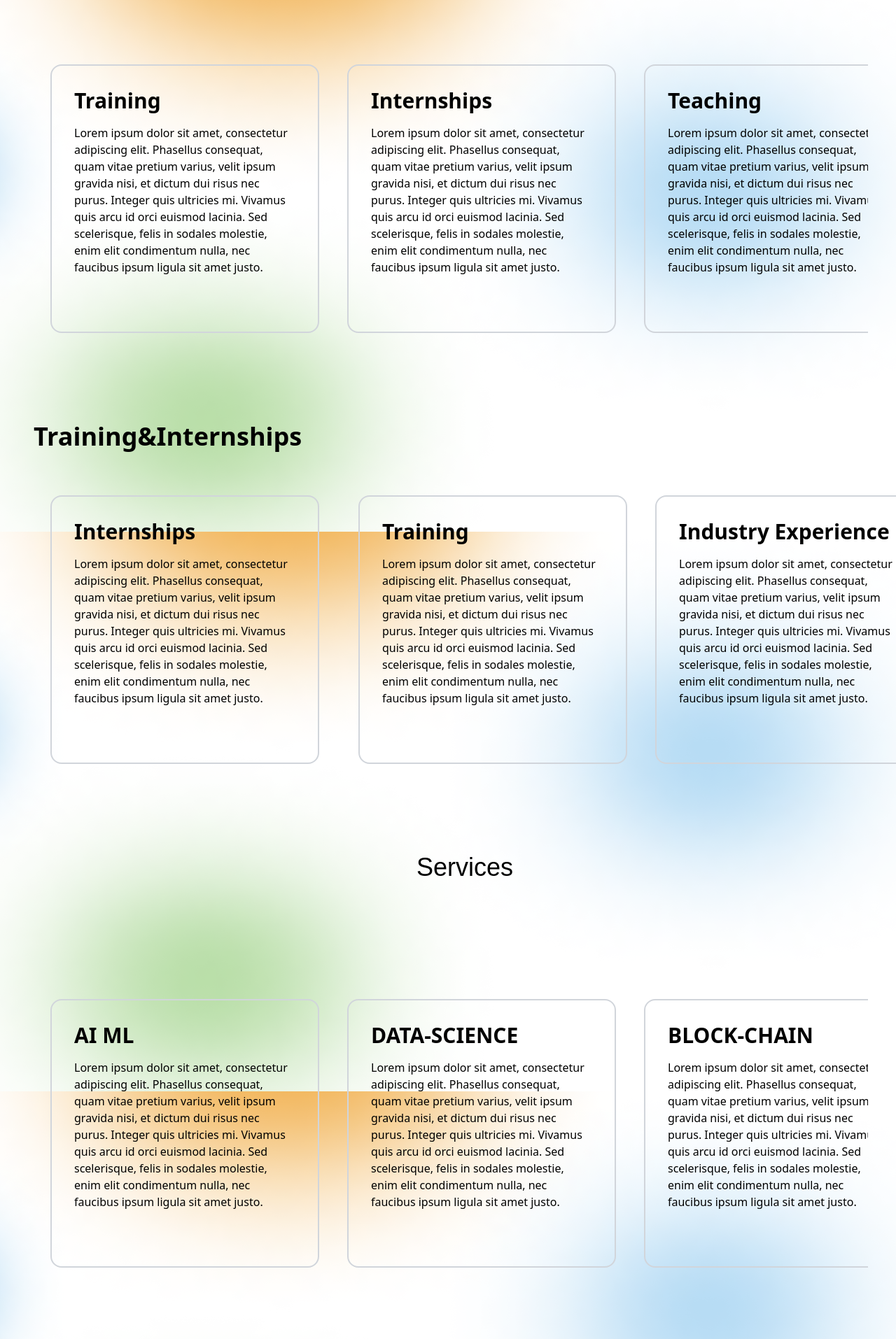
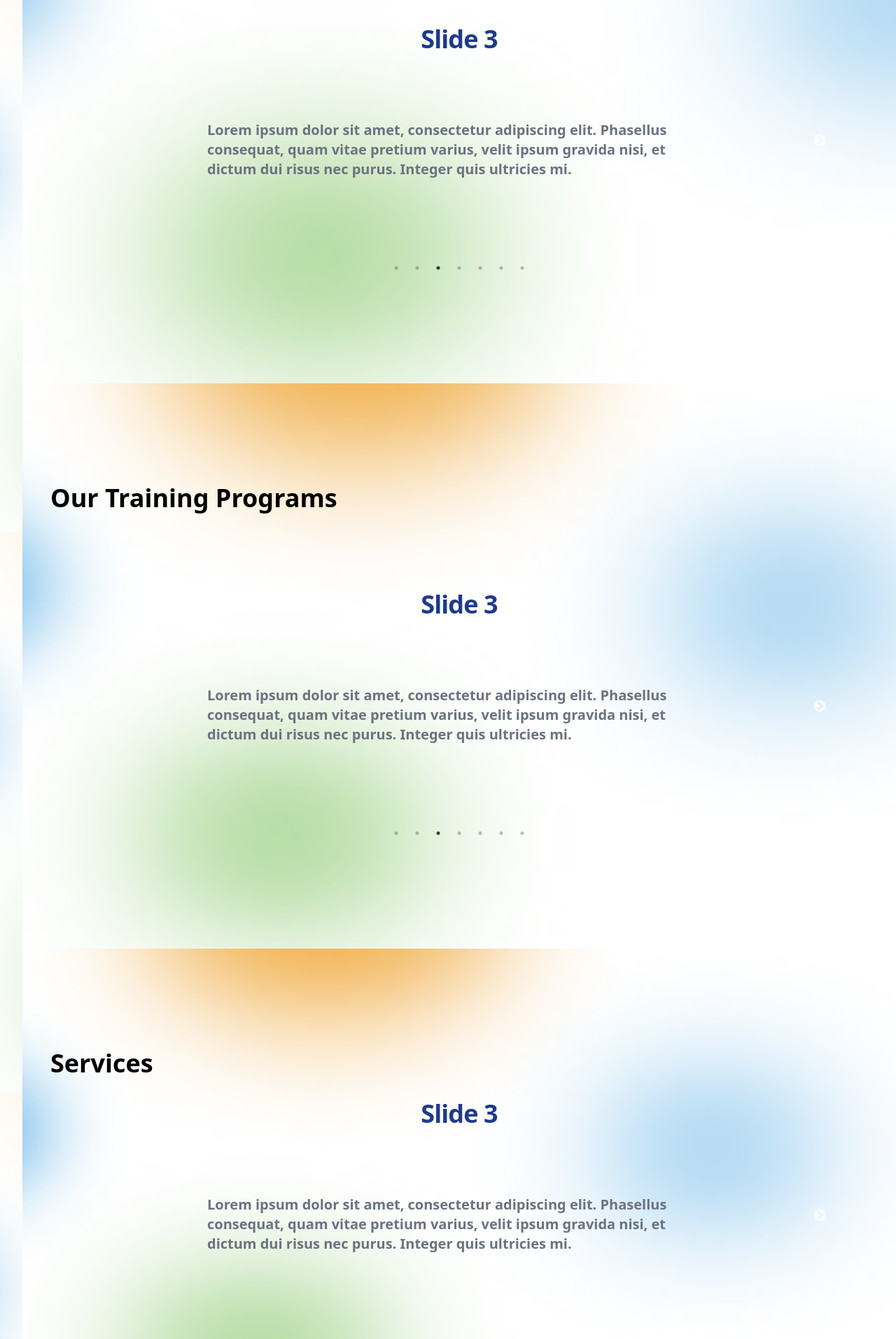
Before and after one commit to CKPRASHANTH07/Sample-Startup-app, a React (Create React App) app: page / in a window 1280 px wide. Shown: the part 840-2754 px from the top of the page at 70% size. Built offline with nearby package versions, Linux system fonts and the light colour scheme; what @shrutibalasa/tailwind-grid-auto-fit would draw is missing.

Commit message:
modified:   src/UIcomp/Navbar.js 	modified:   src/chunkpages/Cards.js     modified:   src/chunkpages/Domains.js 	modified:   src/chunkpages/Stats.js 	modified:   src/chunkpages/Trainings&intens.js

```diff
--- a/src/chunkpages/Domains.js
+++ b/src/chunkpages/Domains.js
@@ -1,46 +1,87 @@
-import React from 'react'
+import React from 'react';
+import Slider from 'react-slick';
+import 'slick-carousel/slick/slick.css';
+import 'slick-carousel/slick/slick-theme.css';
 
 const Domains = () => {
+  const data = [
+    {
+      title: 'Slide 1',
+      desc: 'Lorem ipsum dolor sit amet, consectetur adipiscing elit. Phasellus consequat, quam vitae pretium varius, velit ipsum gravida nisi, et dictum dui risus nec purus. Integer quis ultricies mi.',
+    },
+    {
+      title: 'Slide 2',
+      desc: 'Lorem ipsum dolor sit amet, consectetur adipiscing elit. Phasellus consequat, quam vitae pretium varius, velit ipsum gravida nisi, et dictum dui risus nec purus. Integer quis ultricies mi.',
+    },
+    {
+      title: 'Slide 3',
+      desc: 'Lorem ipsum dolor sit amet, consectetur adipiscing elit. Phasellus consequat, quam vitae pretium varius, velit ipsum gravida nisi, et dictum dui risus nec purus. Integer quis ultricies mi.',
+    },
+    {
+      title: 'Slide 4',
+      desc: 'Lorem ipsum dolor sit amet, consectetur adipiscing elit. Phasellus consequat, quam vitae pretium varius, velit ipsum gravida nisi, et dictum dui risus nec purus. Integer quis ultricies mi.',
+    },
+    {
+      title: 'Slide 5',
+      desc: 'Lorem ipsum dolor sit amet, consectetur adipiscing elit. Phasellus consequat, quam vitae pretium varius, velit ipsum gravida nisi, et dictum dui risus nec purus. Integer quis ultricies mi.',
+    },
+    {
+      title: 'Slide 6',
+      desc: 'Lorem ipsum dolor sit amet, consectetur adipiscing elit. Phasellus consequat, quam vitae pretium varius, velit ipsum gravida nisi, et dictum dui risus nec purus. Integer quis ultricies mi.',
+    },
+    {
+      title: 'Slide 7',
+      desc: 'Lorem ipsum dolor sit amet, consectetur adipiscing elit. Phasellus consequat, quam vitae pretium varius, velit ipsum gravida nisi, et dictum dui risus nec purus. Integer quis ultricies mi.',
+    },
+  ];
+
+  const settings = {
+    className: 'center',
+    centerMode: true,
+    dots: true,
+    infinite: true,
+    speed: 1000,
+    centerPadding: '60px',
+    cssEase: 'linear',
+    autoplaySpeed: 2500,
+    autoplay: true,
+    slidesToShow: 1,
+    slidesToScroll: 1,
+    responsive: [
+      {
+        breakpoint: 768,
+        settings: {
+          slidesToShow: 1,
+          slidesToScroll: 1,
+          centerMode: false,
+        }
+      },
+      {
+        breakpoint: 1024,
+        settings: {
+          slidesToShow: 2,
+          slidesToScroll: 2,
+          centerMode: false,
+        }
+      },
+    ],
+  };
+
   return (
-    <main className=" h-fit md:flex-row w-96 md:w-full pt-32">
-    {/* Title */}
-<h1 className="pl-4 text-4xl text-center font-Poppins">Services</h1>
-<div className=" flex flex-col py-32 space-x-12 lg:flex-row lg:px-10">
-{/* Hero image */}
+    <section className="grid gap-4 w-full py-32 bgcolor">
+      <h1 className="grid my-4 text-4xl pl-10 font-bold ">Services</h1>
+      <div className="h-96 sm:w-[600px] md:w-[800px] lg:w-[1000px] w-96  gap-20 mx-auto">
+        <Slider {...settings}>
+          {data.map((item, index) => (
+            <div key={index} className="text-gray-500 sm:text-lg :text-gray-400">
+              <h2 className="mb-4 text-4xl font-extrabold tracking-tight text-center text-blue-900 :text-white">{item.title}</h2>
+              <p className="mb-8 font-semibold p-20 lg:text-xl">{item.desc}</p>
+            </div>
+          ))}
+        </Slider>
+      </div>
+    </section>
+  );
+};
 
-{/*  content */}
-<div className=" items-start w-full  flex flex-rows lg:flex-col overflow-hidden overflow-x-auto pt-10">
-<div className="flex gap-x-10">
-<div className="border-2 p-8 border-gray-300 rounded-2xl h-96 w-96">
-<h1 className="text-3xl pb-4 font-bold">AI ML</h1>
-<p>Lorem ipsum dolor sit amet, consectetur adipiscing elit. Phasellus consequat, quam vitae pretium varius, velit ipsum gravida nisi, et dictum dui risus nec purus. Integer quis ultricies mi. Vivamus quis arcu id orci euismod lacinia. Sed scelerisque, felis in sodales molestie, enim elit condimentum nulla, nec faucibus ipsum ligula sit amet justo.</p>
-</div>
-<div className="border-2 p-8 border-gray-300 rounded-2xl h-96 w-96">
-<h1 className="text-3xl pb-4 font-bold">DATA-SCIENCE</h1>
-<p>Lorem ipsum dolor sit amet, consectetur adipiscing elit. Phasellus consequat, quam vitae pretium varius, velit ipsum gravida nisi, et dictum dui risus nec purus. Integer quis ultricies mi. Vivamus quis arcu id orci euismod lacinia. Sed scelerisque, felis in sodales molestie, enim elit condimentum nulla, nec faucibus ipsum ligula sit amet justo.</p>
-</div>
-<div className="border-2 p-8 border-gray-300 rounded-2xl h-96 w-96">
-<h1 className="text-3xl pb-4 font-bold">BLOCK-CHAIN</h1>
-<p>Lorem ipsum dolor sit amet, consectetur adipiscing elit. Phasellus consequat, quam vitae pretium varius, velit ipsum gravida nisi, et dictum dui risus nec purus. Integer quis ultricies mi. Vivamus quis arcu id orci euismod lacinia. Sed scelerisque, felis in sodales molestie, enim elit condimentum nulla, nec faucibus ipsum ligula sit amet justo.</p>
-</div>
-<div className="border-2 p-8 border-gray-300 rounded-2xl h-96 w-96">
-<h1 className="text-3xl pb-4 font-bold">CYBER-SECURITY</h1>
-<p>Lorem ipsum dolor sit amet, consectetur adipiscing elit. Phasellus consequat, quam vitae pretium varius, velit ipsum gravida nisi, et dictum dui risus nec purus. Integer quis ultricies mi. Vivamus quis arcu id orci euismod lacinia. Sed scelerisque, felis in sodales molestie, enim elit condimentum nulla, nec faucibus ipsum ligula sit amet justo.</p>
-</div>
-<div className="border-2 p-8 border-gray-300 rounded-2xl h-96 w-96">
-<h1 className="text-3xl pb-4 font-bold">FULL-STACK</h1>
-<p>Lorem ipsum dolor sit amet, consectetur adipiscing elit. Phasellus consequat, quam vitae pretium varius, velit ipsum gravida nisi, et dictum dui risus nec purus. Integer quis ultricies mi. Vivamus quis arcu id orci euismod lacinia. Sed scelerisque, felis in sodales molestie, enim elit condimentum nulla, nec faucibus ipsum ligula sit amet justo.</p>
-</div>
-<div className="border-2 p-8 border-gray-300 rounded-2xl h-96 w-96">
-<h1 className="text-3xl pb-4 font-bold">DEV-OPS</h1>
-<p>Lorem ipsum dolor sit amet, consectetur adipiscing elit. Phasellus consequat, quam vitae pretium varius, velit ipsum gravida nisi, et dictum dui risus nec purus. Integer quis ultricies mi. Vivamus quis arcu id orci euismod lacinia. Sed scelerisque, felis in sodales molestie, enim elit condimentum nulla, nec faucibus ipsum ligula sit amet justo.</p>
-</div>
-
-</div>
-  </div>
-</div>
-</main>
-  )
-}
-
-export default Domains
+export default Domains;
--- a/src/chunkpages/Stats.js
+++ b/src/chunkpages/Stats.js
@@ -1,40 +1,90 @@
-import React from "react";
 
-export default function Stats() {
-  return (
-    <main className=" h-fit md:flex-row w-96 md:w-full pt-32">
-            {/* Title */}
-        <h1 className="pl-4 text-4xl text-center font-Poppins">What we done ?</h1>
-        <h2 className="pl-6 pt-4 lg:px-56 text-center text-blue-950 font-semibold">Introducing "Altruisty" - your compass to meaningful tech solutions! We're a startup dedicated to crafting innovative software solutions that make a difference. With Altruisty, your journey to impactful digital transformation begins. Join us as we navigate the tech landscape together, creating solutions that empower and inspire. Welcome to Altruisty - where purpose meets technology!</h2>
-      <div className=" flex flex-col py-32 space-x-12 lg:flex-row lg:px-10">
+           import React from 'react';
+        import Slider from 'react-slick';
+        import 'slick-carousel/slick/slick.css';
+        import 'slick-carousel/slick/slick-theme.css';
 
-        {/*  content */}
-        <div className=" items-start w-full  flex flex-rows lg:flex-col overflow-hidden overflow-x-auto pt-10">
-        <div className="flex gap-x-10">
-      <div className="border-2 p-8 border-gray-300 rounded-2xl h-96 w-96">
-        <h1 className="text-3xl pb-4 font-bold">Training</h1>
-        <p>Lorem ipsum dolor sit amet, consectetur adipiscing elit. Phasellus consequat, quam vitae pretium varius, velit ipsum gravida nisi, et dictum dui risus nec purus. Integer quis ultricies mi. Vivamus quis arcu id orci euismod lacinia. Sed scelerisque, felis in sodales molestie, enim elit condimentum nulla, nec faucibus ipsum ligula sit amet justo.</p>
-      </div>
-      <div className="border-2 p-8 border-gray-300 rounded-2xl h-96 w-96">
-        <h1 className="text-3xl pb-4 font-bold">Internships</h1>
-        <p>Lorem ipsum dolor sit amet, consectetur adipiscing elit. Phasellus consequat, quam vitae pretium varius, velit ipsum gravida nisi, et dictum dui risus nec purus. Integer quis ultricies mi. Vivamus quis arcu id orci euismod lacinia. Sed scelerisque, felis in sodales molestie, enim elit condimentum nulla, nec faucibus ipsum ligula sit amet justo.</p>
-      </div>
-      <div className="border-2 p-8 border-gray-300 rounded-2xl h-96 w-96">
-        <h1 className="text-3xl pb-4 font-bold">Teaching</h1>
-        <p>Lorem ipsum dolor sit amet, consectetur adipiscing elit. Phasellus consequat, quam vitae pretium varius, velit ipsum gravida nisi, et dictum dui risus nec purus. Integer quis ultricies mi. Vivamus quis arcu id orci euismod lacinia. Sed scelerisque, felis in sodales molestie, enim elit condimentum nulla, nec faucibus ipsum ligula sit amet justo.</p>
-      </div>
-      <div className="border-2 p-8 border-gray-300 rounded-2xl h-96 w-96">
-        <h1 className="text-3xl pb-4 font-bold">Help startups</h1>
-        <p>Lorem ipsum dolor sit amet, consectetur adipiscing elit. Phasellus consequat, quam vitae pretium varius, velit ipsum gravida nisi, et dictum dui risus nec purus. Integer quis ultricies mi. Vivamus quis arcu id orci euismod lacinia. Sed scelerisque, felis in sodales molestie, enim elit condimentum nulla, nec faucibus ipsum ligula sit amet justo.</p>
-      </div>
-      <div className="border-2 p-8 border-gray-300 rounded-2xl h-96 w-96">
-        <h1 className="text-3xl pb-4 font-bold">Best training</h1>
-        <p>Lorem ipsum dolor sit amet, consectetur adipiscing elit. Phasellus consequat, quam vitae pretium varius, velit ipsum gravida nisi, et dictum dui risus nec purus. Integer quis ultricies mi. Vivamus quis arcu id orci euismod lacinia. Sed scelerisque, felis in sodales molestie, enim elit condimentum nulla, nec faucibus ipsum ligula sit amet justo.</p>
-      </div>
+        const Stats = () => {
+          const data = [
+            {
+              title: 'Slide 1',
+              desc: 'Lorem ipsum dolor sit amet, consectetur adipiscing elit. Phasellus consequat, quam vitae pretium varius, velit ipsum gravida nisi, et dictum dui risus nec purus. Integer quis ultricies mi.',
+            },
+            {
+              title: 'Slide 2',
+              desc: 'Lorem ipsum dolor sit amet, consectetur adipiscing elit. Phasellus consequat, quam vitae pretium varius, velit ipsum gravida nisi, et dictum dui risus nec purus. Integer quis ultricies mi.',
+            },
+            {
+              title: 'Slide 3',
+              desc: 'Lorem ipsum dolor sit amet, consectetur adipiscing elit. Phasellus consequat, quam vitae pretium varius, velit ipsum gravida nisi, et dictum dui risus nec purus. Integer quis ultricies mi.',
+            },
+            {
+              title: 'Slide 4',
+              desc: 'Lorem ipsum dolor sit amet, consectetur adipiscing elit. Phasellus consequat, quam vitae pretium varius, velit ipsum gravida nisi, et dictum dui risus nec purus. Integer quis ultricies mi.',
+            },
+            {
+              title: 'Slide 5',
+              desc: 'Lorem ipsum dolor sit amet, consectetur adipiscing elit. Phasellus consequat, quam vitae pretium varius, velit ipsum gravida nisi, et dictum dui risus nec purus. Integer quis ultricies mi.',
+            },
+            {
+              title: 'Slide 6',
+              desc: 'Lorem ipsum dolor sit amet, consectetur adipiscing elit. Phasellus consequat, quam vitae pretium varius, velit ipsum gravida nisi, et dictum dui risus nec purus. Integer quis ultricies mi.',
+            },
+            {
+              title: 'Slide 7',
+              desc: 'Lorem ipsum dolor sit amet, consectetur adipiscing elit. Phasellus consequat, quam vitae pretium varius, velit ipsum gravida nisi, et dictum dui risus nec purus. Integer quis ultricies mi.',
+            },
+          ];
 
-    </div>
-          </div>
-      </div>
-    </main>
-  );
-}
+          const settings = {
+            className: 'center',
+            centerMode: true,
+            dots: true,
+            infinite: true,
+            speed: 1000,
+            centerPadding: '60px',
+            cssEase: 'linear',
+            autoplaySpeed: 2500,
+            autoplay: true,
+            slidesToShow: 1,
+            slidesToScroll: 1,
+            responsive: [
+              {
+                breakpoint: 768,
+                settings: {
+                  slidesToShow: 1,
+                  slidesToScroll: 1,
+                  centerMode: false,
+                }
+              },
+              {
+                breakpoint: 1024,
+                settings: {
+                  slidesToShow: 2,
+                  slidesToScroll: 2,
+                  centerMode: false,
+                }
+              },
+            ],
+          };
+
+          return (
+            <section className="grid gap-4 w-full py-32 bgcolor">
+               <h1 className="pl-4 text-4xl text-center font-Poppins">What we done ?</h1>
+        <h2 className="pl-6 pt-4 lg:px-56 text-center text-blue-950 pb-20 font-semibold">Introducing "Altruisty" - your compass to meaningful tech solutions! We're a startup dedicated to crafting innovative software solutions that make a difference. With Altruisty, your journey to impactful digital transformation begins. Join us as we navigate the tech landscape together, creating solutions that empower and inspire. Welcome to Altruisty - where purpose meets technology!</h2>
+
+              <div className="h-96 sm:w-[600px] md:w-[800px] lg:w-[1000px] w-96  gap-20 mx-auto">
+                <Slider {...settings}>
+                  {data.map((item, index) => (
+                    <div key={index} className="text-gray-500 sm:text-lg :text-gray-400">
+                      <h2 className="mb-4 text-4xl font-extrabold tracking-tight text-center text-blue-900 :text-white">{item.title}</h2>
+                      <p className="mb-8 font-semibold p-20 lg:text-xl">{item.desc}</p>
+                    </div>
+                  ))}
+                </Slider>
+              </div>
+            </section>
+          );
+        };
+
+        export default Stats;
--- a/src/chunkpages/Trainings&intens.js
+++ b/src/chunkpages/Trainings&intens.js
@@ -1,47 +1,87 @@
-import React from 'react'
+import React from 'react';
+import Slider from 'react-slick';
+import 'slick-carousel/slick/slick.css';
+import 'slick-carousel/slick/slick-theme.css';
 
-const Trainingsintens = () => {
+const Trainingintern = () => {
+  const data = [
+    {
+      title: 'Slide 1',
+      desc: 'Lorem ipsum dolor sit amet, consectetur adipiscing elit. Phasellus consequat, quam vitae pretium varius, velit ipsum gravida nisi, et dictum dui risus nec purus. Integer quis ultricies mi.',
+    },
+    {
+      title: 'Slide 2',
+      desc: 'Lorem ipsum dolor sit amet, consectetur adipiscing elit. Phasellus consequat, quam vitae pretium varius, velit ipsum gravida nisi, et dictum dui risus nec purus. Integer quis ultricies mi.',
+    },
+    {
+      title: 'Slide 3',
+      desc: 'Lorem ipsum dolor sit amet, consectetur adipiscing elit. Phasellus consequat, quam vitae pretium varius, velit ipsum gravida nisi, et dictum dui risus nec purus. Integer quis ultricies mi.',
+    },
+    {
+      title: 'Slide 4',
+      desc: 'Lorem ipsum dolor sit amet, consectetur adipiscing elit. Phasellus consequat, quam vitae pretium varius, velit ipsum gravida nisi, et dictum dui risus nec purus. Integer quis ultricies mi.',
+    },
+    {
+      title: 'Slide 5',
+      desc: 'Lorem ipsum dolor sit amet, consectetur adipiscing elit. Phasellus consequat, quam vitae pretium varius, velit ipsum gravida nisi, et dictum dui risus nec purus. Integer quis ultricies mi.',
+    },
+    {
+      title: 'Slide 6',
+      desc: 'Lorem ipsum dolor sit amet, consectetur adipiscing elit. Phasellus consequat, quam vitae pretium varius, velit ipsum gravida nisi, et dictum dui risus nec purus. Integer quis ultricies mi.',
+    },
+    {
+      title: 'Slide 7',
+      desc: 'Lorem ipsum dolor sit amet, consectetur adipiscing elit. Phasellus consequat, quam vitae pretium varius, velit ipsum gravida nisi, et dictum dui risus nec purus. Integer quis ultricies mi.',
+    },
+  ];
+
+  const settings = {
+    className: 'center',
+    centerMode: true,
+    dots: true,
+    infinite: true,
+    speed: 1000,
+    centerPadding: '60px',
+    cssEase: 'linear',
+    autoplaySpeed: 2500,
+    autoplay: true,
+    slidesToShow: 1,
+    slidesToScroll: 1,
+    responsive: [
+      {
+        breakpoint: 768,
+        settings: {
+          slidesToShow: 1,
+          slidesToScroll: 1,
+          centerMode: false,
+        }
+      },
+      {
+        breakpoint: 1024,
+        settings: {
+          slidesToShow: 2,
+          slidesToScroll: 2,
+          centerMode: false,
+        }
+      },
+    ],
+  };
+
   return (
-    <div className='w-96 md:w-full space-y-16 '>
-        <h1 className='text-4xl pl-4 font-bold'>Training&Internships</h1>
-<div className=" items-start md:w-[670px] sm:[470px] lg:w-[1000px] xl:w-full pl-10 flex flex-rows lg:flex-col overflow-x-auto md:py-0">
-        <div className="flex space-x-10 ">
-      <div className="border-2 mr-4 p-8 border-gray-300 rounded-2xl h-96 w-96">
-        <h1 className="text-3xl pb-4 font-bold">Internships</h1>
-        <p>Lorem ipsum dolor sit amet, consectetur adipiscing elit. Phasellus consequat, quam vitae pretium varius, velit ipsum gravida nisi, et dictum dui risus nec purus. Integer quis ultricies mi. Vivamus quis arcu id orci euismod lacinia. Sed scelerisque, felis in sodales molestie, enim elit condimentum nulla, nec faucibus ipsum ligula sit amet justo.</p>
+    <section className="grid gap-4 w-full py-32 bgcolor">
+      <h1 className="grid my-4 text-4xl pl-10 font-bold pb-20 ">Our Training Programs</h1>
+      <div className="h-96 sm:w-[600px] md:w-[800px] lg:w-[1000px] w-96  gap-20 mx-auto">
+        <Slider {...settings}>
+          {data.map((item, index) => (
+            <div key={index} className="text-gray-500 sm:text-lg :text-gray-400">
+              <h2 className="mb-4 text-4xl font-extrabold tracking-tight text-center text-blue-900 :text-white">{item.title}</h2>
+              <p className="mb-8 font-semibold p-20 lg:text-xl">{item.desc}</p>
+            </div>
+          ))}
+        </Slider>
       </div>
+    </section>
+  );
+};
 
-      <div className="border-2 mr-4 p-8 border-gray-300 rounded-2xl h-96 w-96">
-        <h1 className="text-3xl pb-4 font-bold">Training</h1>
-        <p>Lorem ipsum dolor sit amet, consectetur adipiscing elit. Phasellus consequat, quam vitae pretium varius, velit ipsum gravida nisi, et dictum dui risus nec purus. Integer quis ultricies mi. Vivamus quis arcu id orci euismod lacinia. Sed scelerisque, felis in sodales molestie, enim elit condimentum nulla, nec faucibus ipsum ligula sit amet justo.</p>
-      </div>
-
-      <div className="border-2 mr-4 p-8 border-gray-300 rounded-2xl h-96 w-96">
-        <h1 className="text-3xl pb-4 font-bold">Industry Experience</h1>
-        <p>Lorem ipsum dolor sit amet, consectetur adipiscing elit. Phasellus consequat, quam vitae pretium varius, velit ipsum gravida nisi, et dictum dui risus nec purus. Integer quis ultricies mi. Vivamus quis arcu id orci euismod lacinia. Sed scelerisque, felis in sodales molestie, enim elit condimentum nulla, nec faucibus ipsum ligula sit amet justo.</p>
-      </div>
-
-      <div className="border-2 mr-4 p-8 border-gray-300 rounded-2xl h-96 w-96">
-        <h1 className="text-3xl pb-4 font-bold">Industry Level Projects</h1>
-        <p>Lorem ipsum dolor sit amet, consectetur adipiscing elit. Phasellus consequat, quam vitae pretium varius, velit ipsum gravida nisi, et dictum dui risus nec purus. Integer quis ultricies mi. Vivamus quis arcu id orci euismod lacinia. Sed scelerisque, felis in sodales molestie, enim elit condimentum nulla, nec faucibus ipsum ligula sit amet justo.</p>
-      </div>
-
-      <div className="border-2 mr-4 p-8 border-gray-300 rounded-2xl h-96 w-96">
-        <h1 className="text-3xl pb-4 font-bold">Life time Support</h1>
-        <p>Lorem ipsum dolor sit amet, consectetur adipiscing elit. Phasellus consequat, quam vitae pretium varius, velit ipsum gravida nisi, et dictum dui risus nec purus. Integer quis ultricies mi. Vivamus quis arcu id orci euismod lacinia. Sed scelerisque, felis in sodales molestie, enim elit condimentum nulla, nec faucibus ipsum ligula sit amet justo.</p>
-      </div>
-
-      <div className="border-2 p-8 border-gray-300 rounded-2xl h-96 w-96">
-        <h1 className="text-3xl pb-4 font-bold">Hands On Projects</h1>
-        <p>Lorem ipsum dolor sit amet, consectetur adipiscing elit. Phasellus consequat, quam vitae pretium varius, velit ipsum gravida nisi, et dictum dui risus nec purus. Integer quis ultricies mi. Vivamus quis arcu id orci euismod lacinia. Sed scelerisque, felis in sodales molestie, enim elit condimentum nulla, nec faucibus ipsum ligula sit amet justo.</p>
-      </div>
-
-
-    </div>
-    </div>
-
-    </div>
-  )
-}
-
-export default Trainingsintens
+export default Trainingintern;
```
Also changed, not shown: src/UIcomp/Navbar.js (+5 -5 lines), src/chunkpages/Cards.js (+2 -23 lines).
